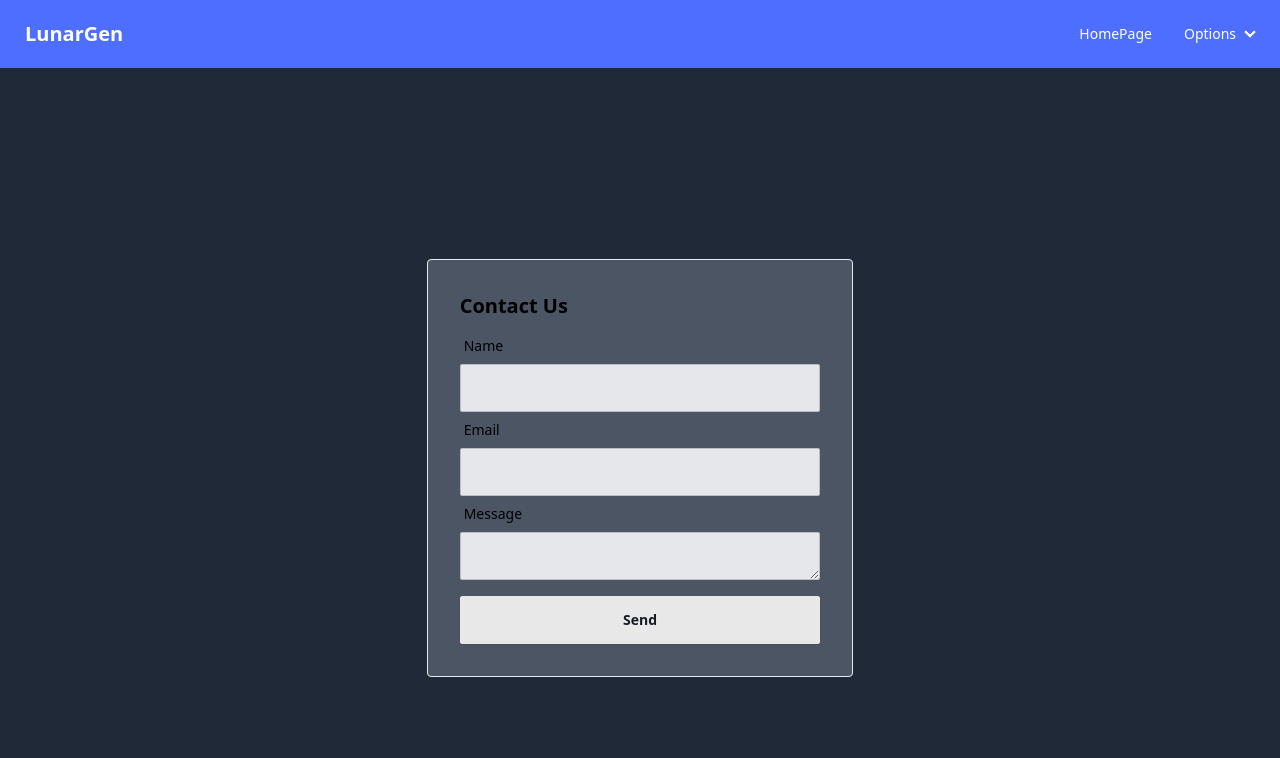
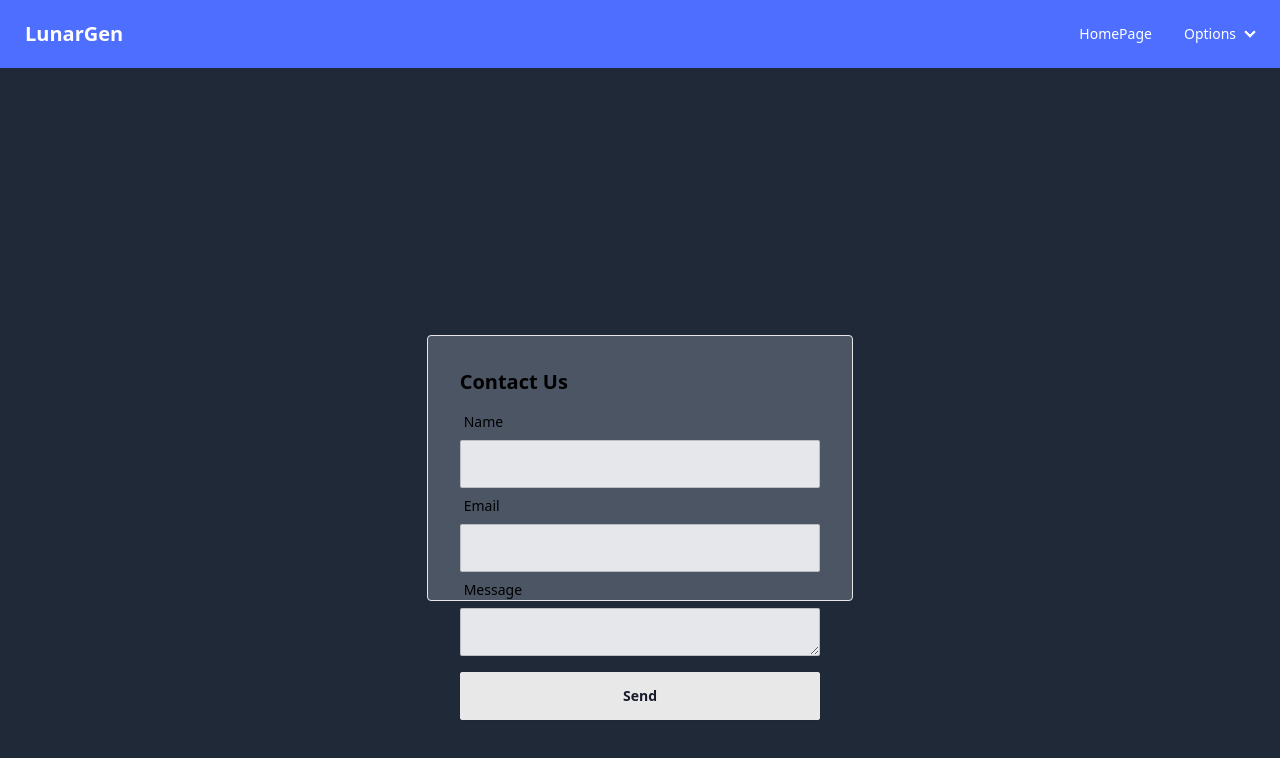
Before and after one commit to cragone/LunarGen-Page, a React (Vite) app in the folder client/: page /ContactPage in a window 1280 px wide. Shown: the top 758 px of the page. Built offline with nearby package versions, Linux system fonts and the light colour scheme.

Commit message:
now clears contact form and sends alert

```diff
--- a/client/src/components/EmailJsComponent.jsx
+++ b/client/src/components/EmailJsComponent.jsx
@@ -1,4 +1,4 @@
-import React, { useRef } from 'react';
+import React, { useRef} from 'react';
 import emailjs from '@emailjs/browser';
 
 
@@ -16,6 +16,8 @@ const EmailJsComponent = () => {
             .then(
                 () => {
                     console.log('SUCCESS!');
+                    form.current.reset();
+                    alert("Successfully Sent!")
                 },
                 (error) => {
                     console.log('FAILED...', error.text);
@@ -23,9 +25,10 @@ const EmailJsComponent = () => {
             );
     };
 
+
     return (
-        <div className="flex items-center justify-center h-screen bg-gray-800">
-                <div className="card bordered bg-gray-600 w-1/3">
+        <div className="flex items-center justify-center h-screen bg-gray-800 relative">
+            <div className="card bordered bg-gray-600 h-1/3 w-1/3">
                 <div className="card-body">
                     <h2 className="card-title text-black">Contact Us</h2>
                     <form className="form-control" ref={form} onSubmit={sendEmail}>
```
Lines whose indentation alone changed are shown as unchanged.
